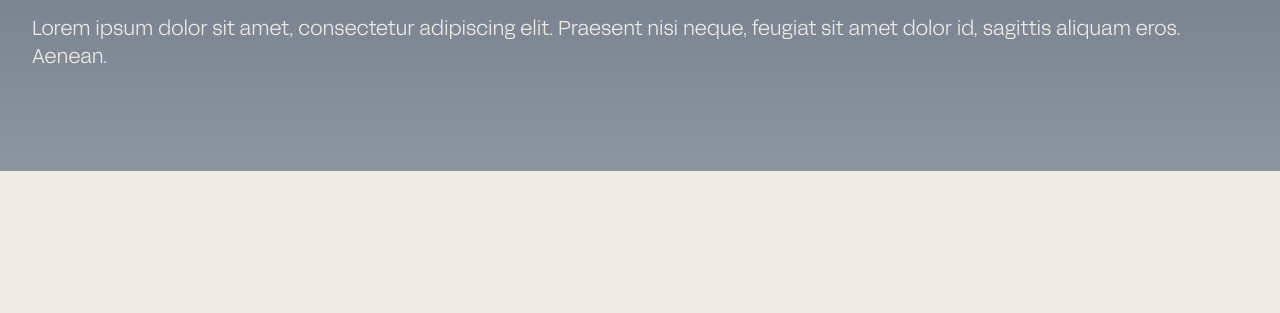
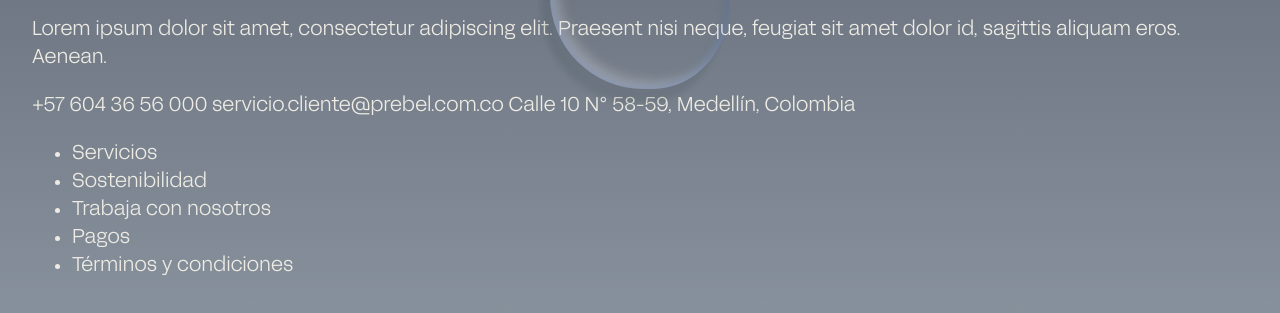
Before and after one commit to studiocontra/prebel, a Nuxt app: page / in a window 1280 px wide. Shown: the part 5687-6000 px from the top of the page. Before the commit the page ends 5858 px from the top, so only its background shows below. Built offline with nearby package versions, Linux system fonts and the light colour scheme.

Commit message:
Images src

```diff
--- a/src/components/Footer.vue
+++ b/src/components/Footer.vue
@@ -17,7 +17,7 @@
       <div class="container">
         <div class="footer__content">
           <div class="footer__logo">
-            <img src="logo-prebel.svg" alt=" Prebel Logo">
+            <img src="/logo-prebel.svg" alt=" Prebel Logo">
           </div>
 
           <div class="footer__copy">
@@ -26,6 +26,46 @@
                 Lorem ipsum dolor sit amet, consectetur adipiscing elit. Praesent nisi neque, feugiat sit amet dolor id, sagittis aliquam eros. Aenean.
               </p>
             </div>
+          </div>
+
+          <div class="footer__address">
+            <div class="text">
+              <p>
+                +57 604 36 56 000
+                servicio.cliente@prebel.com.co
+                Calle 10 N° 58-59, Medellín, Colombia
+              </p>
+            </div>
+          </div>
+
+          <div class="footer__menu">
+            <ul>
+              <li>
+                <a href="#">
+                  Servicios
+                </a>
+              </li>
+              <li>
+                <a href="#">
+                  Sostenibilidad
+                </a>
+              </li>
+              <li>
+                <a href="#">
+                  Trabaja con nosotros
+                </a>
+              </li>
+              <li>
+                <a href="#">
+                  Pagos
+                </a>
+              </li>
+              <li>
+                <a href="#">
+                  Términos y condiciones
+                </a>
+              </li>
+            </ul>
           </div>
         </div>
       </div>
--- a/src/components/Header.vue
+++ b/src/components/Header.vue
@@ -2,8 +2,8 @@
   <header>
     <div class="container">
       <div class="header__logo">
-        <img src="logo-prebel.svg" alt="Prebel Logo">
-        <img src="logo-prebel-mobile.svg" class="logo-mobile" alt="Prebel Logo">
+        <img src="/logo-prebel.svg" alt="Prebel Logo">
+        <img src="/logo-prebel-mobile.svg" class="logo-mobile" alt="Prebel Logo">
       </div>
 
       <div class="header__cta">
--- a/src/components/PreFooter.vue
+++ b/src/components/PreFooter.vue
@@ -1,10 +1,10 @@
 <template>
   <div class="wrap-pre-footer">
     <picture>
-      <source srcset="pre-footer.png" media="(min-width: 1200px)">
-      <source srcset="pre-footer-md.png" media="(min-width: 600px)">
-      <source srcset="pre-footer-sm.png" media="(max-width: 600px)">
-      <img :src="`pre-footer.png`" alt="Placeholder Image">
+      <source srcset="/pre-footer.png" media="(min-width: 1200px)">
+      <source srcset="/pre-footer-md.png" media="(min-width: 600px)">
+      <source srcset="/pre-footer-sm.png" media="(max-width: 600px)">
+      <img src="/pre-footer.png" alt="Placeholder Image">
     </picture>
 
     <div class="container">
```
